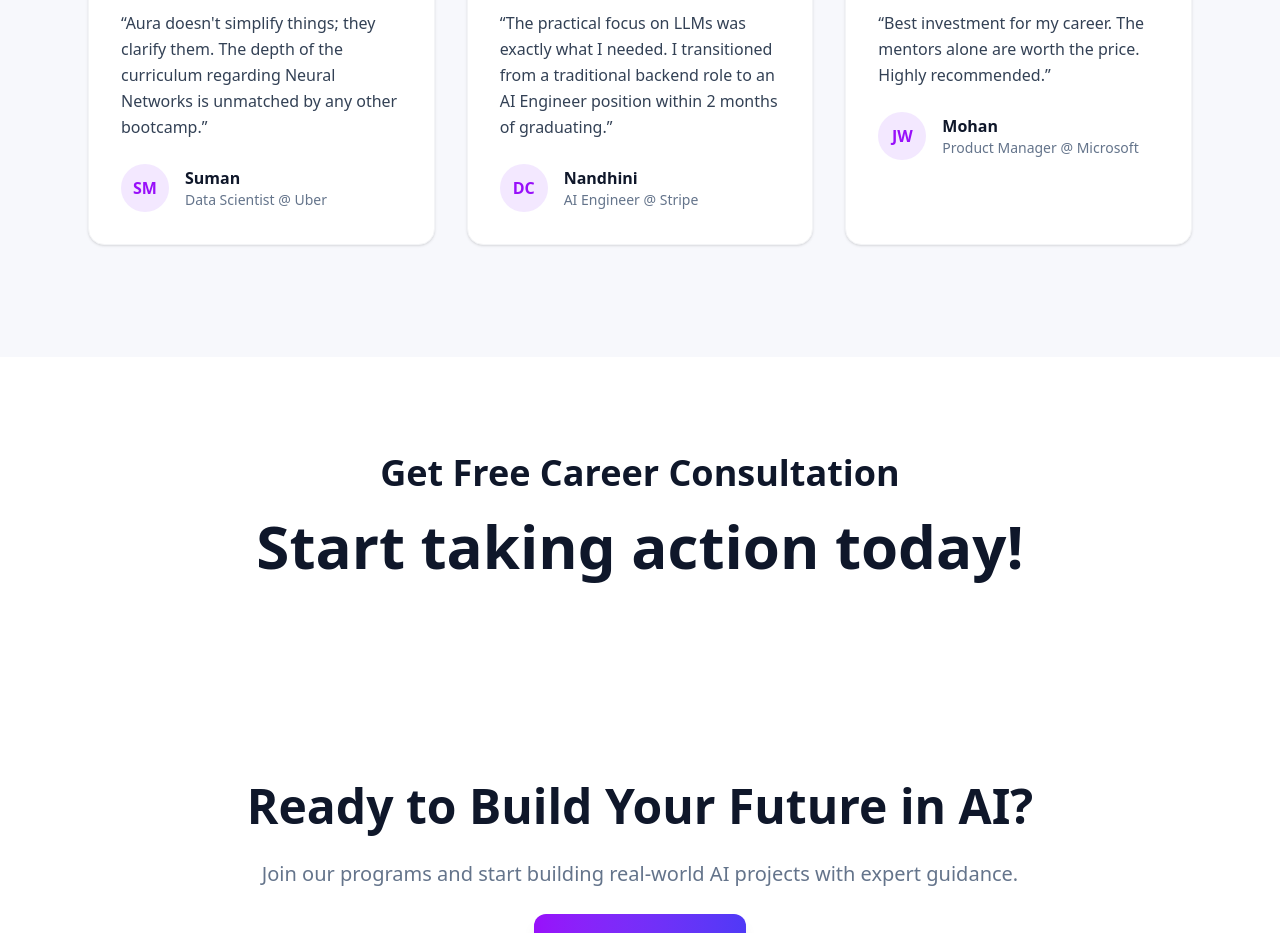
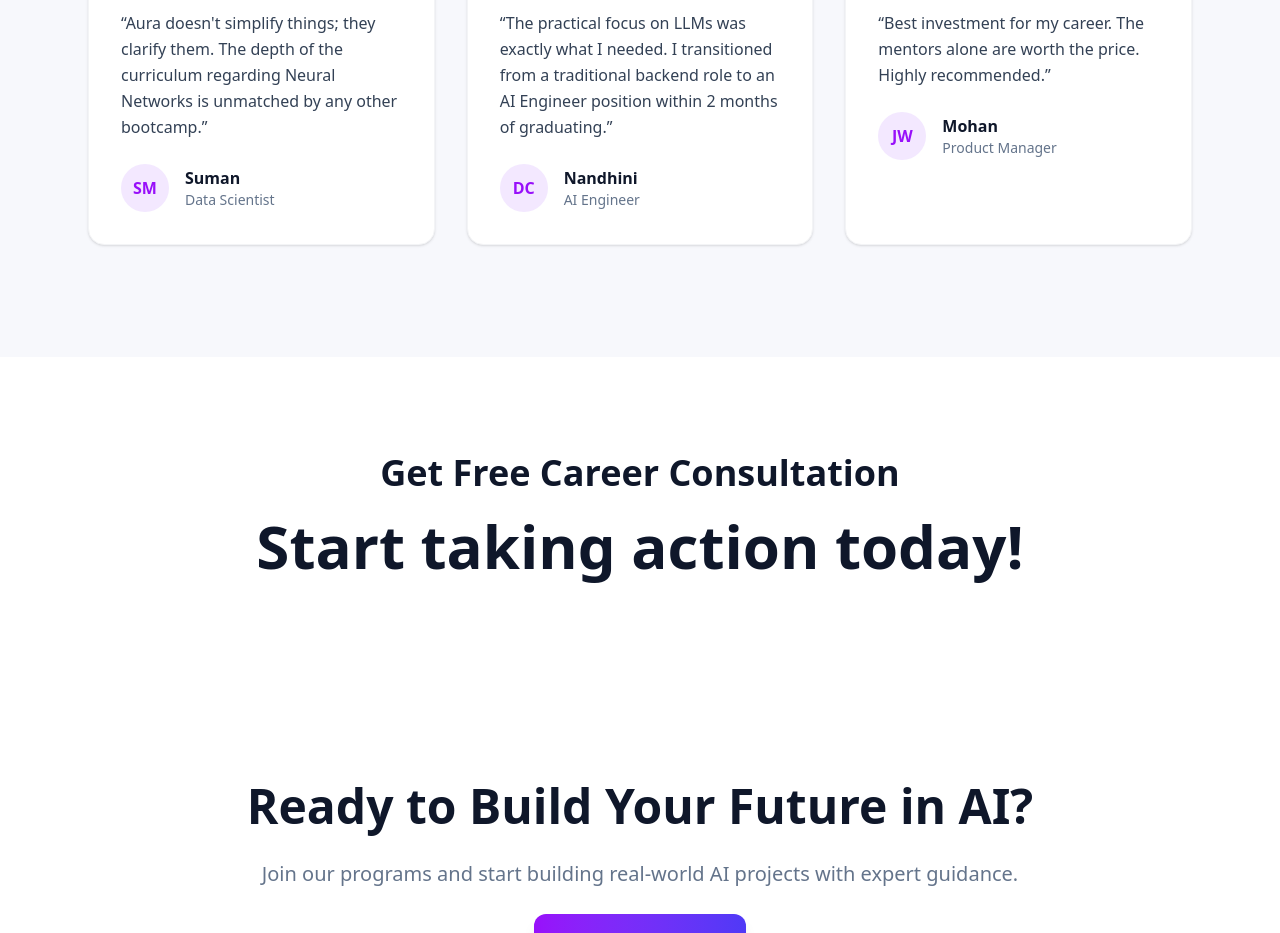
Before and after one commit to jvnithin/llmaxis, a Next.js app: page / in a window 1280 px wide. Shown: the part 3560-4493 px from the top of the page. Built offline with nearby package versions, Linux system fonts and the light colour scheme.

Commit message:
removed company names

```diff
--- a/components/sections/Testimonials.tsx
+++ b/components/sections/Testimonials.tsx
@@ -3,19 +3,19 @@ import { Star } from "lucide-react";
 const testimonials = [
   {
     name: "Suman",
-    role: "Data Scientist @ Uber",
+    role: "Data Scientist",
     initials: "SM",
     text: "Aura doesn't simplify things; they clarify them. The depth of the curriculum regarding Neural Networks is unmatched by any other bootcamp.",
   },
   {
     name: "Nandhini",
-    role: "AI Engineer @ Stripe",
+    role: "AI Engineer",
     initials: "DC",
     text: "The practical focus on LLMs was exactly what I needed. I transitioned from a traditional backend role to an AI Engineer position within 2 months of graduating.",
   },
   {
     name: "Mohan",
-    role: "Product Manager @ Microsoft",
+    role: "Product Manager",
     initials: "JW",
     text: "Best investment for my career. The mentors alone are worth the price. Highly recommended.",
   },
```
